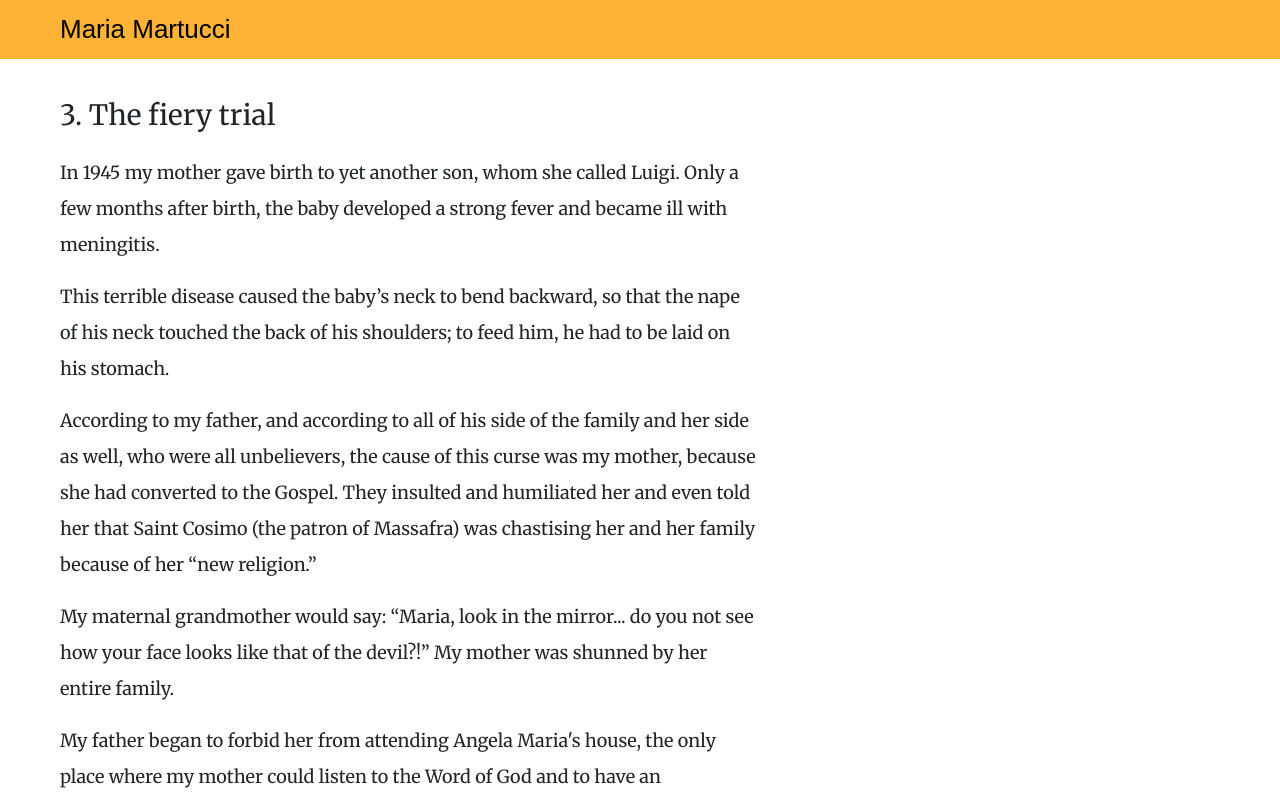
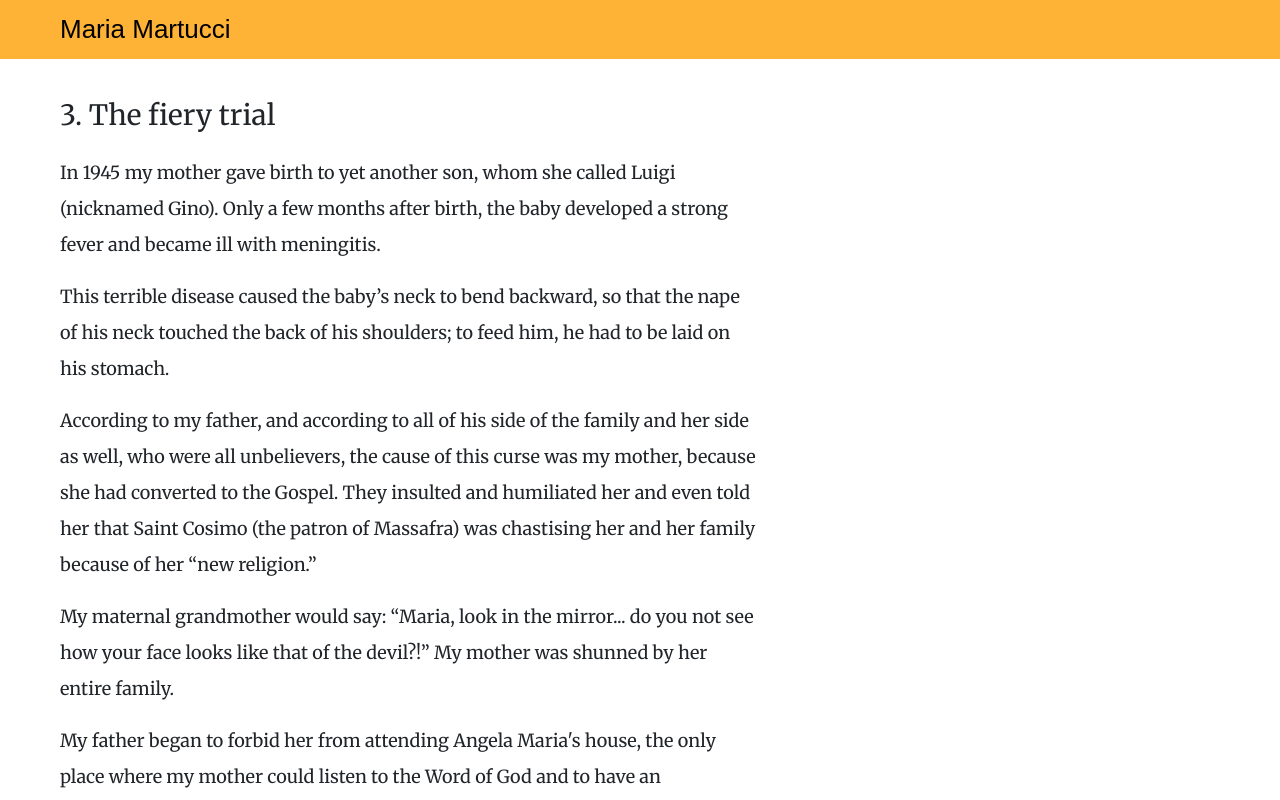
Before and after one commit to johnstallo/maria-martucci, a Next.js app: page /3 in a window 1280 px wide. Shown: the top 800 px of the page. Built offline with nearby package versions, Linux system fonts and the light colour scheme; a web font is replaced by a local one.

Commit message:
Luigi, nicknamed Gino

```diff
--- a/pages/3.js
+++ b/pages/3.js
@@ -7,7 +7,7 @@ export default () => (
     next="/4"
     nextTitle="The hen">
 
-    <p>In 1945 my mother gave birth to yet another son, whom she called Luigi. Only a few months after birth, the baby developed a strong fever and became ill with meningitis.</p>
+    <p>In 1945 my mother gave birth to yet another son, whom she called Luigi (nicknamed Gino). Only a few months after birth, the baby developed a strong fever and became ill with meningitis.</p>
     <p>This terrible disease caused the baby’s neck to bend backward, so that the nape of his neck touched the back of his shoulders; to feed him, he had to be laid on his stomach.</p>
     <p>According to my father, and according to all of his side of the family and her side as well, who were all unbelievers, the cause of this curse was my mother, because she had converted to the Gospel. They insulted and humiliated her and even told her that Saint Cosimo (the patron of Massafra) was chastising her and her family because of her “new religion.”</p>
     <p>My maternal grandmother would say: “Maria, look in the mirror... do you not see how your face looks like that of the devil?!” My mother was shunned by her entire family.</p>
--- a/pages/it/3.js
+++ b/pages/it/3.js
@@ -8,7 +8,7 @@ export default () => (
     nextTitle="La gallina"
     locale="it">
 
-    <p>Nel 1945 mia madre diede alla luce ancora un altro figlio, che chiamò Luigi. Dopo alcuni mesi dalla nascita, il bambino ebbe una forte febbre e si ammalò di meningite.</p>
+    <p>Nel 1945 mia madre diede alla luce ancora un altro figlio, che chiamò Luigi (Gino). Dopo alcuni mesi dalla nascita, il bambino ebbe una forte febbre e si ammalò di meningite.</p>
     <p>A causa di questa disgrazia, gli si piegò la testa all’indietro, tanto che la nuca toccava il dorso della schiena; quindi, per mangiare, il bambino doveva essere messo di pancia in giù.</p>
     <p>Secondo mio padre e secondo tutti i familiari, sia dalla parte sua sia dalla parte di mia madre, tutti non credenti, la colpa di questa maledizione ricadeva su mia madre, perché si era convertita all'Evangelo. La insultavano e la umiliavano e addirittura le dicevano che San Cosimo (il Patrono di Massafra), stava castigando lei e la sua famiglia per colpa della sua “nuova religione.”</p>
     <p>Mia nonna materna le diceva: “Maria guardati allo specchio… non vedi che la tua faccia è simile a quella del diavolo?!” Così mia madre fu allontanata da tutta la sua famiglia.</p>
```
